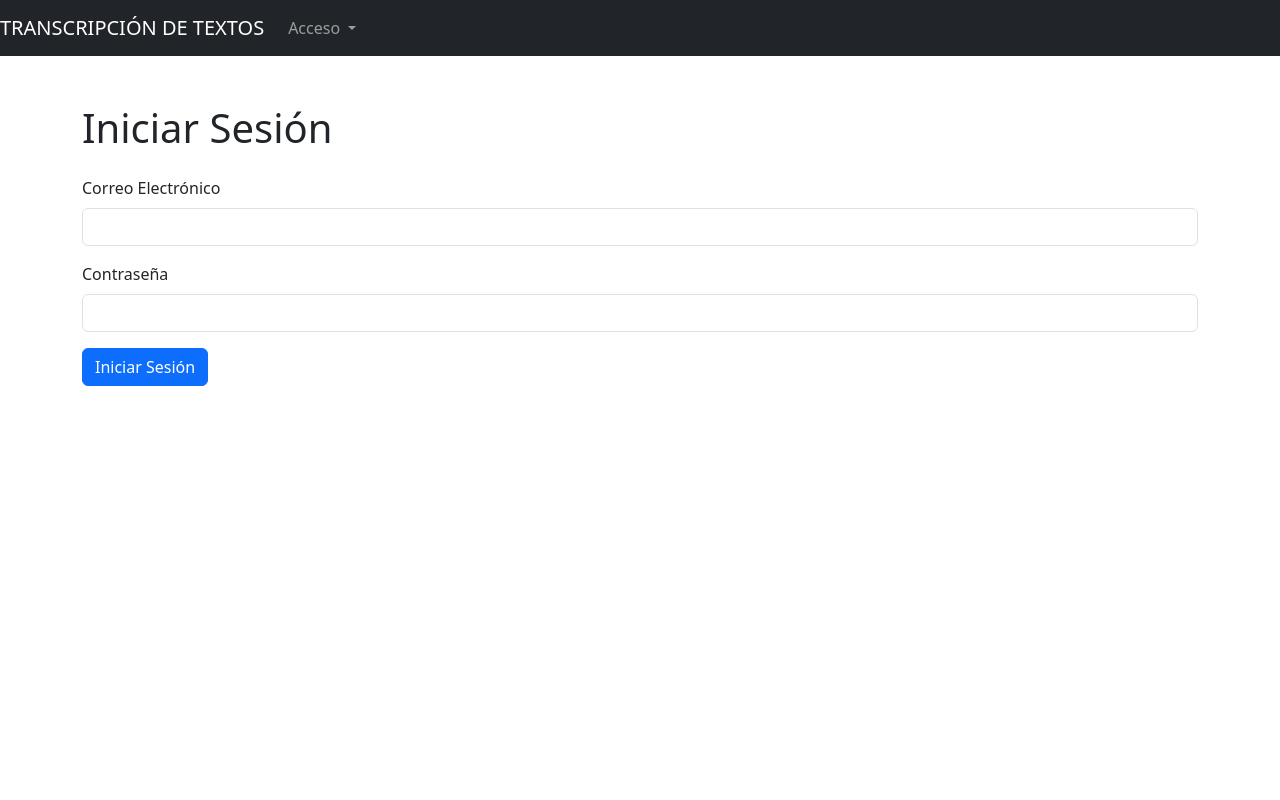
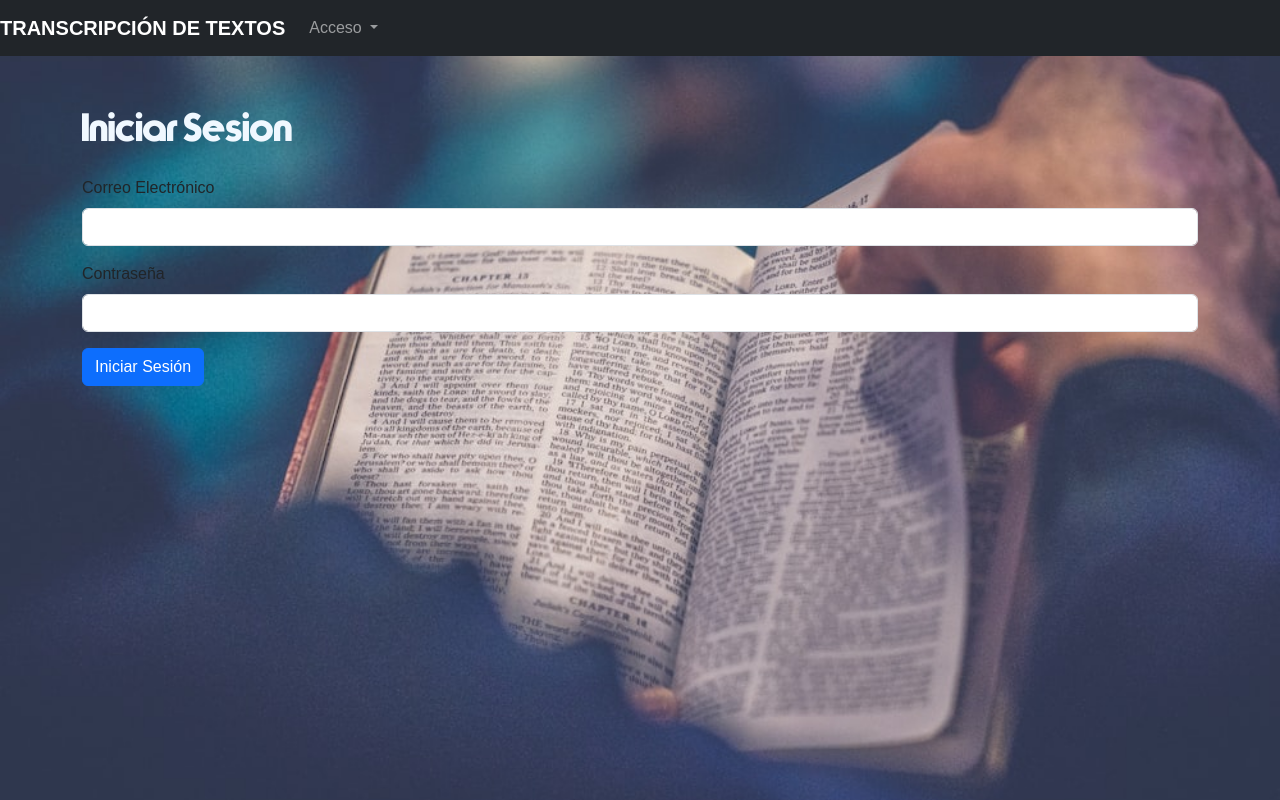
Before and after one commit to CarlosMG01/ISW, a Flask app: page /inicio_sesion in a window 1280 px wide. Run offline with Flask 3, Linux system fonts and the light colour scheme; some libraries are stand-ins or nearby versions.

Commit message:
cambio html, css

```diff
--- a/Proyecto/main.py
+++ b/Proyecto/main.py
@@ -1,9 +1,11 @@
 from flask import Flask
 import webbrowser
-from src import auth_bp
+from src import auth_bp, home_bp
 
 app = Flask(__name__)
+app.register_blueprint(home_bp)
 app.register_blueprint(auth_bp)
+
 app.testing = True
 
 if __name__ == '__main__':
--- a/Proyecto/src/__init__.py
+++ b/Proyecto/src/__init__.py
@@ -1 +1 @@
-from .ui import auth_bp
+from .ui import auth_bp, home_bp
--- a/Proyecto/src/ui.py
+++ b/Proyecto/src/ui.py
@@ -3,11 +3,12 @@ from .bbdd import DatabaseManager
 from flask import Blueprint
 
 auth_bp = Blueprint('auth', __name__)
+home_bp = Blueprint('home', __name__)
 
 
 db_manager = DatabaseManager('localhost', 'root', 'root', 'prueba')
 
-@auth_bp.route('/')
+@home_bp.route('/home')
 def index():
     return render_template('home.html')
 
--- /dev/null
+++ b/Proyecto/static/registro.css
@@ -0,0 +1,28 @@
+@font-face {
+    font-family: socake;
+    src: url(Socake.ttf);
+  }
+
+  @font-face {
+    font-family: typo;
+    src: url(Typo.otf);
+  }
+
+
+  body {
+    font-family: "Poppins", sans-serif;
+    height: 100vh;
+    background-image: url('/static/fondo1.jpeg');
+    overflow-x: hidden;
+    background-size: cover;
+    background-repeat: no-repeat;
+    background-attachment: fixed;
+    nav {
+      color: #ff0000;
+    }
+  }
+
+  h1,p {
+    font-family: typo;
+    color: aliceblue;
+  }
--- a/Proyecto/templates/header.html
+++ b/Proyecto/templates/header.html
@@ -8,12 +8,12 @@
     <link rel="stylesheet" href="https://cdn.jsdelivr.net/npm/bootstrap/dist/css/bootstrap.min.css">
     <script src="https://code.jquery.com/jquery-3.6.0.min.js"></script>
     <script src="https://cdn.jsdelivr.net/npm/bootstrap/dist/js/bootstrap.bundle.min.js"></script>
-    <link rel="stylesheet" href="{{ url_for('static', filename='styles.css') }}">
+    <!--<link rel="stylesheet" href="{{ url_for('static', filename='styles.css') }}">-->
 </head>
 
 <body>
     <nav class="navbar navbar-expand-lg navbar-dark bg-dark">
-        <a class="navbar-brand" href="/home">TRANSCRIPCIÓN DE TEXTOS</a>
+        <a class="navbar-brand" href="/home" ><strong>TRANSCRIPCIÓN DE TEXTOS</strong></a>
         <button class="navbar-toggler" type="button" data-toggle="collapse" data-target="#navbarSupportedContent"
             aria-controls="navbarSupportedContent" aria-expanded="false" aria-label="Toggle navigation">
             <span class="navbar-toggler-icon"></span>
--- a/Proyecto/templates/inicio_sesion.html
+++ b/Proyecto/templates/inicio_sesion.html
@@ -1,8 +1,9 @@
 {% include 'header.html' %}
+<link rel="stylesheet" type="text/css" href="{{ url_for('static', filename='registro.css') }}">
 
 <body>
     <div class="container mt-5">
-        <h1>Iniciar Sesión</h1>
+        <h1>Iniciar Sesion</h1>
         <form action="/inicio_sesion" method="post" class="mt-4">
             <div class="mb-3">
                 <label for="correo" class="form-label">Correo Electrónico</label>
--- a/Proyecto/templates/registro.html
+++ b/Proyecto/templates/registro.html
@@ -1,4 +1,5 @@
 {% include 'header.html' %}
+<link rel="stylesheet" type="text/css" href="{{ url_for('static', filename='registro.css') }}">
 
 <body>
     <div class="container mt-5">
```
Also changed, not shown: Proyecto/static/home.css (added, +28 -0 lines), Proyecto/templates/home.html (+14 -3 lines), Proyecto/static/Socake.ttf (added), Proyecto/static/Typo.otf (added), Proyecto/static/fondo1.jpeg (added), 1 other file.
